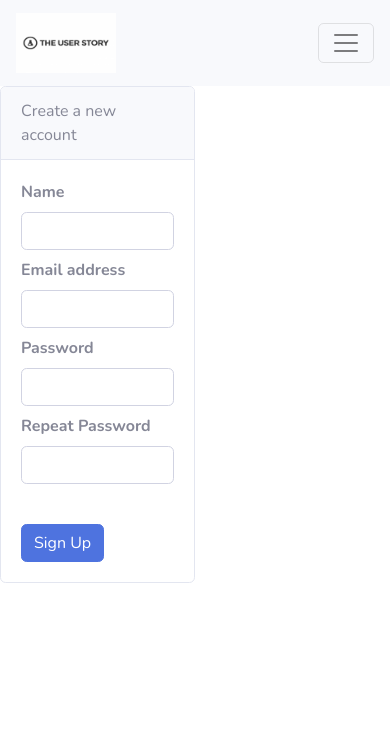
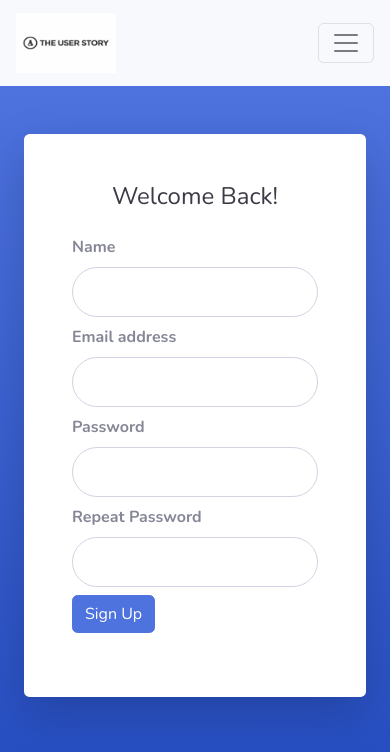
Before and after one commit to carlchengyt/Group6_WebApp, a Flask app: page /signup/ in a window 390 px wide. Shown: the top 752 px of the page. Run offline with Flask 2, Linux system fonts and the light colour scheme; parts of the project's set-up code (start-up, migrations or seed data) failed here and were passed over; some libraries are stand-ins or nearby versions.

Commit message:
sign up CSS adjusted

```diff
--- a/app/templates/signup.html
+++ b/app/templates/signup.html
@@ -1,21 +1,61 @@
 {% extends "base.html" %}
+{% from "_formhelpers.html" import render_field %}
 {% block title %} Signup {% endblock %}
 {% block content %}
-    <div class="card" style="width: 50vw;">
-        <div class="card-header">Create a new account</div>
-        <div class="card-body">
-            {% from "_formhelpers.html" import render_field %}
-            <form method=post novalidate>
-                {{ form.csrf_token }}
-                <dl>
-                    {{ render_field(form.name, class='form-control') }}
-                    {{ render_field(form.email, class='form-control') }}
-                    {{ render_field(form.password, class='form-control') }}
-                    {{ render_field(form.confirm, class='form-control') }}
-                </dl>
-                <br>
-                <button type="submit" class="btn btn-primary">Sign Up</button>
-            </form>
+
+    <body class="bg-gradient-primary">
+
+    <div class="container">
+
+        <!-- Outer Row -->
+        <div class="row justify-content-center">
+
+            <div class="col-xl-10 col-lg-12 col-md-9">
+
+                <div class="card o-hidden border-0 shadow-lg my-5">
+                    <div class="card-body p-0">
+                        <!-- Nested Row within Card Body -->
+                        <div class="row">
+                            <div class="col-lg-6 d-none d-lg-block bg-login-image"></div>
+                            <div class="col-lg-6">
+                                <div class="p-5">
+                                    <div class="text-center">
+                                        <h1 class="h4 text-gray-900 mb-4">Welcome Back!</h1>
+                                    </div>
+                                    {% from "_formhelpers.html" import render_field %}
+                                    <form class="user" method="post" novalidate>
+                                        {{ form.csrf_token }}
+                                        <dl class="form-group">
+                                            {{ render_field(form.name, class='form-control form-control-user') }}
+                                            {{ render_field(form.email, class='form-control form-control-user') }}
+                                            {{ render_field(form.password, class='form-control form-control-user') }}
+                                            {{ render_field(form.confirm, class='form-control form-control-user') }}
+                                            <button type="submit" class="btn btn-primary">Sign Up</button>
+                                        </dl>
+
+                                    </form>
+
+                                </div>
+                            </div>
+                        </div>
+                    </div>
+                </div>
+
+            </div>
+
         </div>
+
     </div>
+
+    <!-- Bootstrap core JavaScript-->
+    <script src="../static/vendor/jquery/jquery.min.js"></script>
+    <script src="../static/vendor/bootstrap/js/bootstrap.bundle.min.js"></script>
+
+    <!-- Core plugin JavaScript-->
+    <script src="../static/vendor/jquery-easing/jquery.easing.min.js"></script>
+
+    <!-- Custom scripts for all pages-->
+    <script src="../static/js/sb-admin-2.min.js"></script>
+
+    </body>
 {% endblock %}
```
Also changed, not shown: Group5.sqlite.
